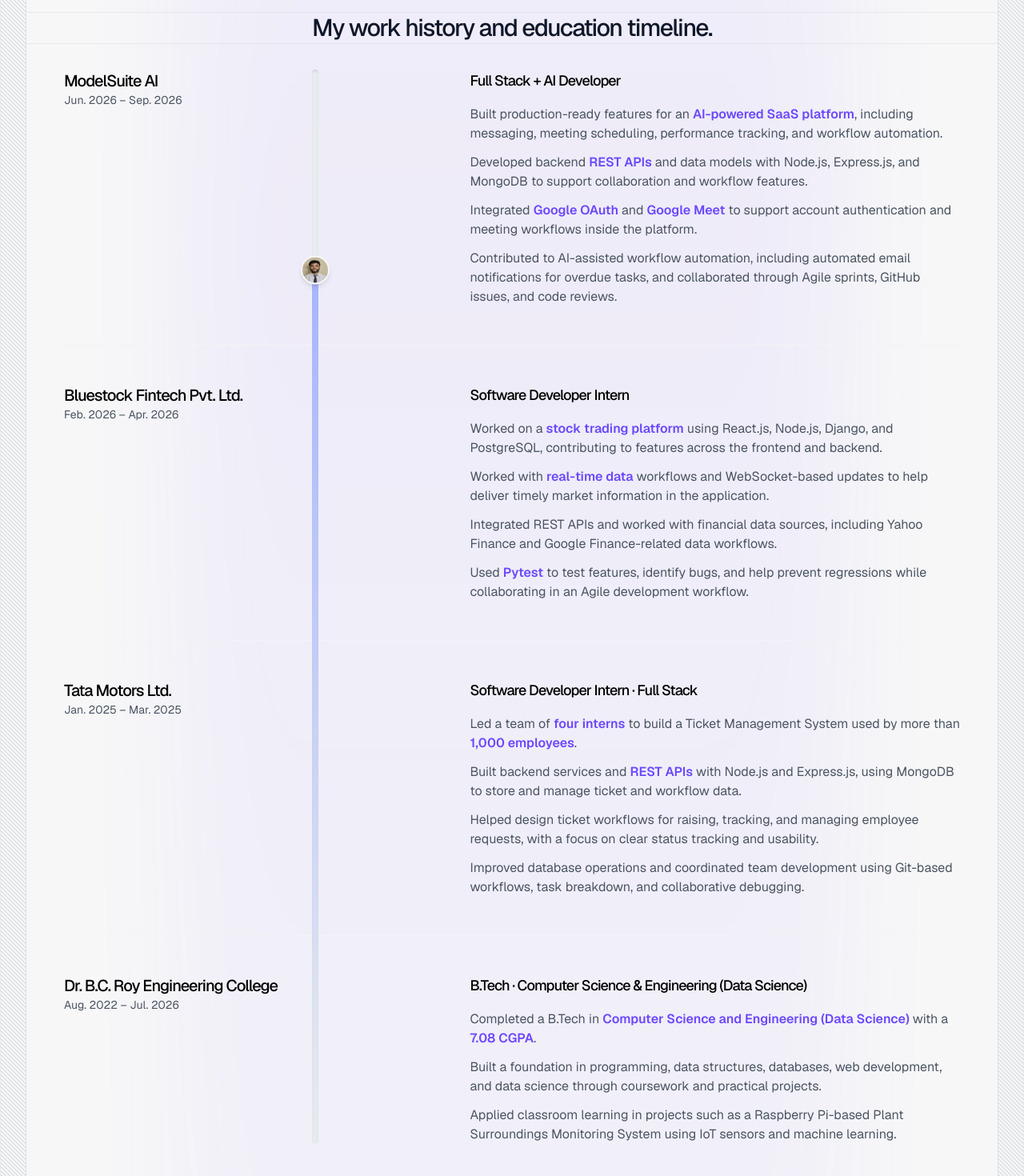
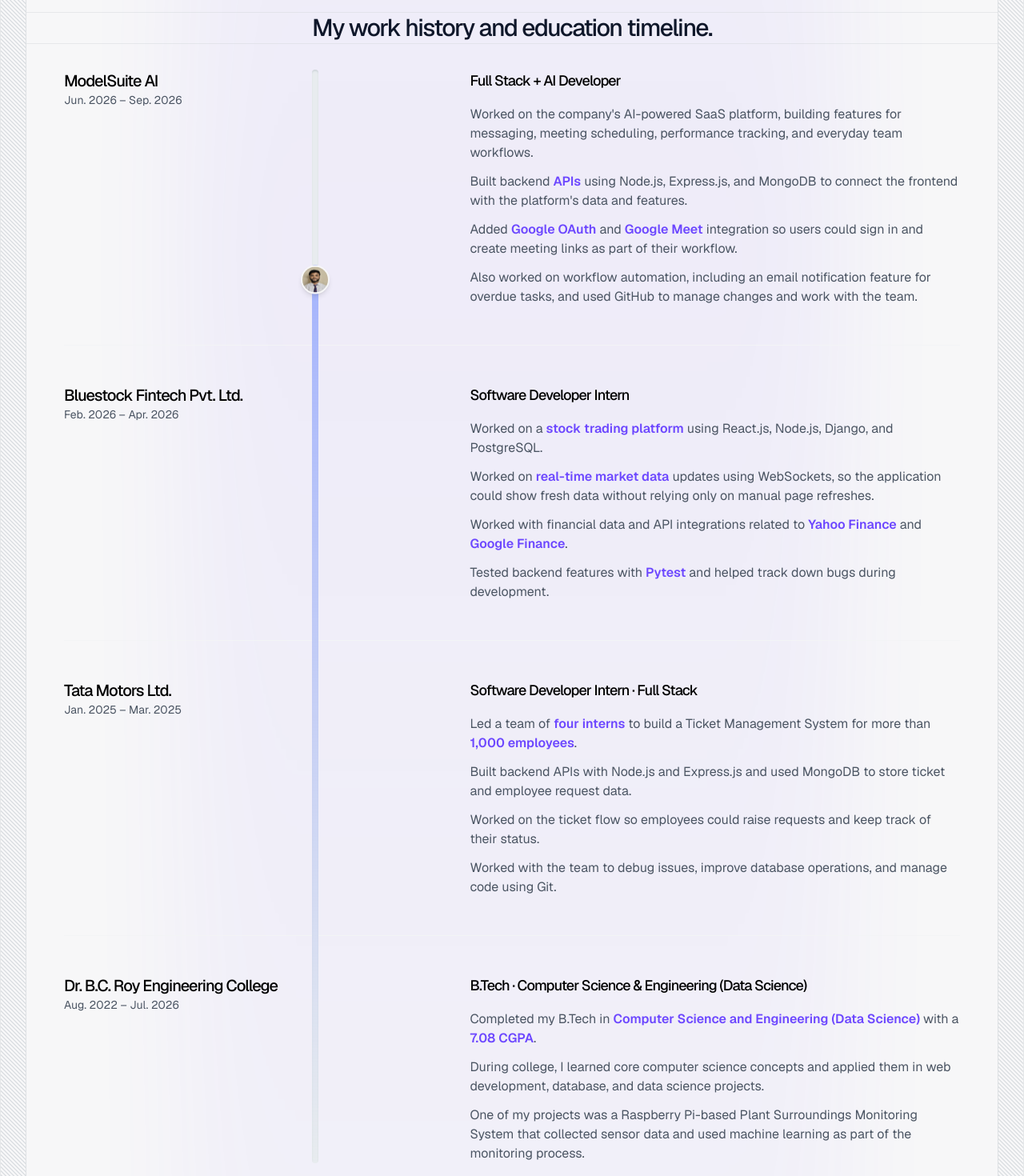
Before and after one commit to shishir-21/personal-site, a Next.js app: page / in a window 1280 px wide. Shown: the part 3240-4710 px from the top of the page at 80% size. Built offline with nearby package versions, Linux system fonts and the light colour scheme; no server answers.

Commit message:
Make experience timeline sound more natural

```diff
--- a/app/components/Resume.tsx
+++ b/app/components/Resume.tsx
@@ -11,10 +11,10 @@
         {
           title: "Full Stack + AI Developer",
           description: [
-            `Built production-ready features for an {{AI-powered SaaS platform}}, including messaging, meeting scheduling, performance tracking, and workflow automation.`,
-            `Developed backend {{REST APIs}} and data models with Node.js, Express.js, and MongoDB to support collaboration and workflow features.`,
-            `Integrated {{Google OAuth}} and {{Google Meet}} to support account authentication and meeting workflows inside the platform.`,
-            `Contributed to AI-assisted workflow automation, including automated email notifications for overdue tasks, and collaborated through Agile sprints, GitHub issues, and code reviews.`,
+            `Worked on the company's AI-powered SaaS platform, building features for messaging, meeting scheduling, performance tracking, and everyday team workflows.`,
+            `Built backend {{APIs}} using Node.js, Express.js, and MongoDB to connect the frontend with the platform's data and features.`,
+            `Added {{Google OAuth}} and {{Google Meet}} integration so users could sign in and create meeting links as part of their workflow.`,
+            `Also worked on workflow automation, including an email notification feature for overdue tasks, and used GitHub to manage changes and work with the team.`,
           ],
         },
       ],
@@ -26,10 +26,10 @@
         {
           title: "Software Developer Intern",
           description: [
-            `Worked on a {{stock trading platform}} using React.js, Node.js, Django, and PostgreSQL, contributing to features across the frontend and backend.`,
-            `Worked with {{real-time data}} workflows and WebSocket-based updates to help deliver timely market information in the application.`,
-            `Integrated REST APIs and worked with financial data sources, including Yahoo Finance and Google Finance-related data workflows.`,
-            `Used {{Pytest}} to test features, identify bugs, and help prevent regressions while collaborating in an Agile development workflow.`,
+            `Worked on a {{stock trading platform}} using React.js, Node.js, Django, and PostgreSQL.`,
+            `Worked on {{real-time market data}} updates using WebSockets, so the application could show fresh data without relying only on manual page refreshes.`,
+            `Worked with financial data and API integrations related to {{Yahoo Finance}} and {{Google Finance}}.`,
+            `Tested backend features with {{Pytest}} and helped track down bugs during development.`,
           ],
         },
       ],
@@ -41,10 +41,10 @@
         {
           title: "Software Developer Intern · Full Stack",
           description: [
-            `Led a team of {{four interns}} to build a Ticket Management System used by more than {{1,000 employees}}.`,
-            `Built backend services and {{REST APIs}} with Node.js and Express.js, using MongoDB to store and manage ticket and workflow data.`,
-            `Helped design ticket workflows for raising, tracking, and managing employee requests, with a focus on clear status tracking and usability.`,
-            `Improved database operations and coordinated team development using Git-based workflows, task breakdown, and collaborative debugging.`,
+            `Led a team of {{four interns}} to build a Ticket Management System for more than {{1,000 employees}}.`,
+            `Built backend APIs with Node.js and Express.js and used MongoDB to store ticket and employee request data.`,
+            `Worked on the ticket flow so employees could raise requests and keep track of their status.`,
+            `Worked with the team to debug issues, improve database operations, and manage code using Git.`,
           ],
         },
       ],
@@ -56,9 +56,9 @@
         {
           title: "B.Tech · Computer Science & Engineering (Data Science)",
           description: [
-            `Completed a B.Tech in {{Computer Science and Engineering (Data Science)}} with a {{7.08 CGPA}}.`,
-            `Built a foundation in programming, data structures, databases, web development, and data science through coursework and practical projects.`,
-            `Applied classroom learning in projects such as a Raspberry Pi-based Plant Surroundings Monitoring System using IoT sensors and machine learning.`,
+            `Completed my B.Tech in {{Computer Science and Engineering (Data Science)}} with a {{7.08 CGPA}}.`,
+            `During college, I learned core computer science concepts and applied them in web development, database, and data science projects.`,
+            `One of my projects was a Raspberry Pi-based Plant Surroundings Monitoring System that collected sensor data and used machine learning as part of the monitoring process.`,
           ],
         },
       ],
```
